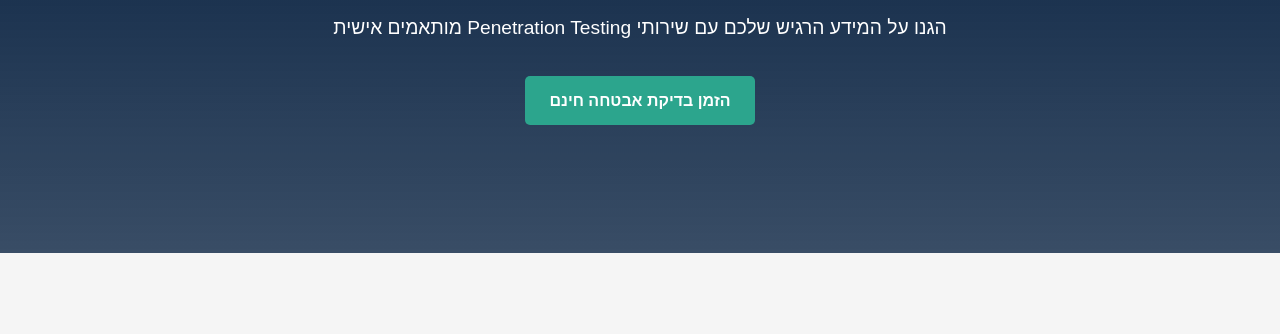
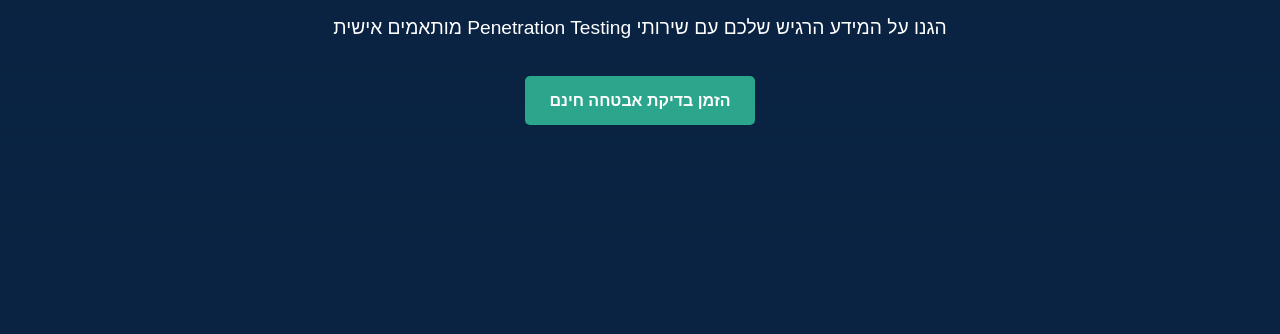
Before and after one commit to AdiYd/SecurePulse, a plain HTML site: page index.html in a window 1280 px wide. Shown: the part 280-614 px from the top of the page. Drawn offline with Linux system fonts and the light colour scheme.

Commit message:
style.css

```diff
--- a/style.css
+++ b/style.css
@@ -32,7 +32,7 @@
     font-family: 'Heebo', Arial, sans-serif;
     line-height: 1.6;
     color: var(--text-color);
-    background-color: var(--background-color);
+    background-color: #0a2342;
     direction: rtl;
     padding-top: 60px;
 }
```
